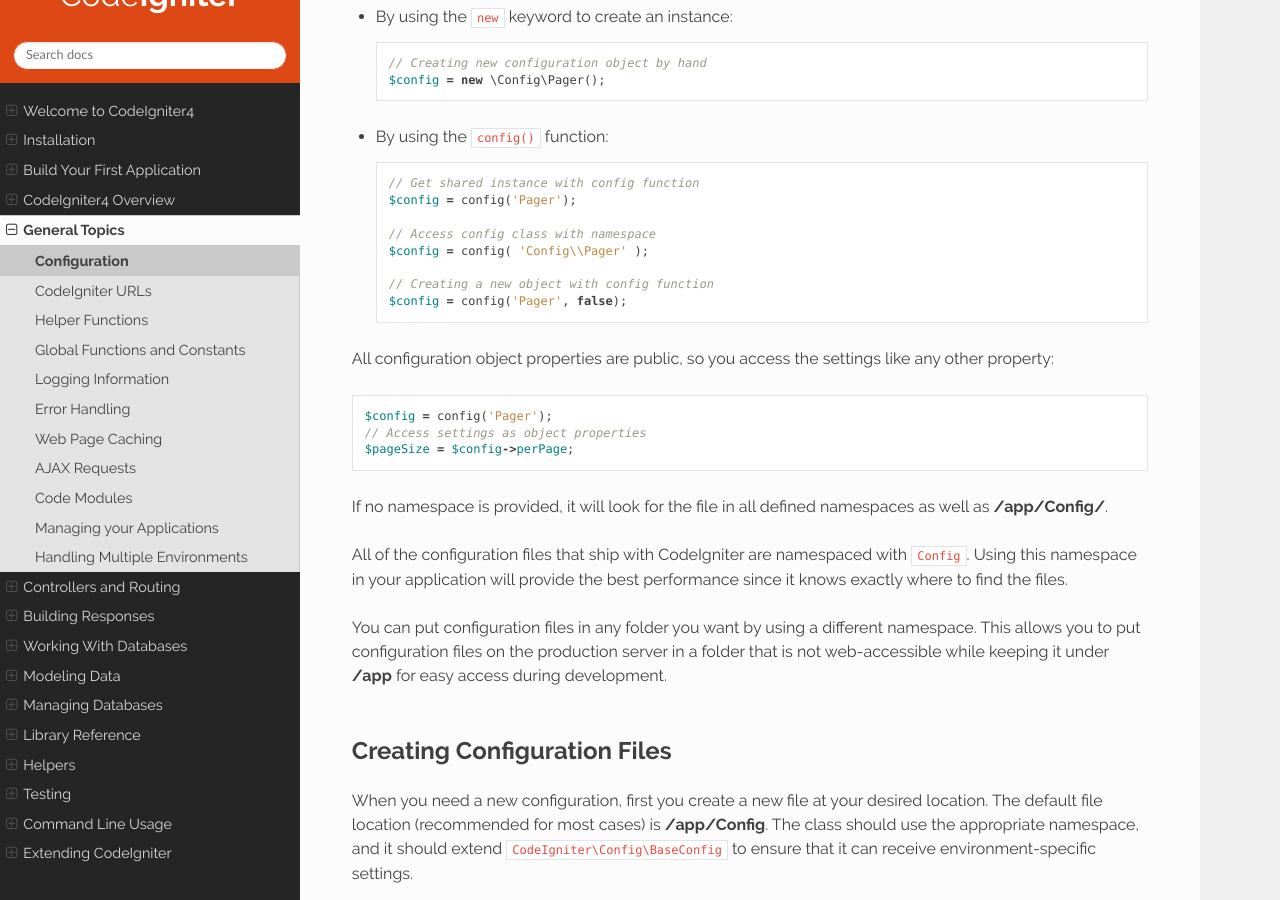
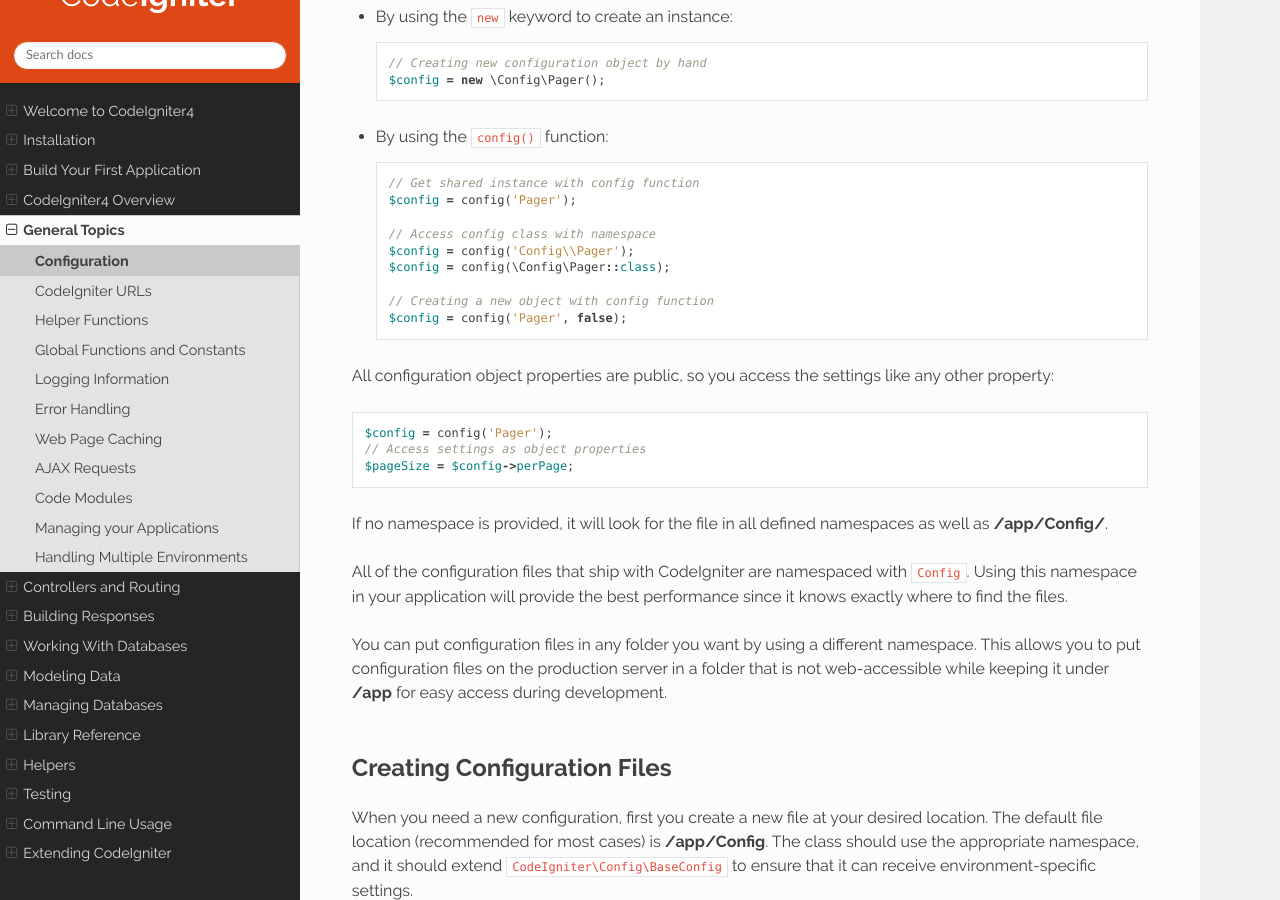
Before and after one commit to NEKOGET/ci4_user_guide_src, a Sphinx documentation site: the page built from source/general/configuration.rst, in a window 1280 px wide and 900 px high, scrolled down 780 px. Built offline with Sphinx 7.4.7 and the Read the Docs theme 2.0.0, drawn with Linux system fonts in a browser that asks for light colours.

Commit message:
docs: add ::class sample

```diff
--- a/source/general/configuration.rst
+++ b/source/general/configuration.rst
@@ -31,7 +31,8 @@ You can access configuration files for your classes in several different ways.
     $config = config('Pager');
 
     // Access config class with namespace
-    $config = config( 'Config\\Pager' );
+    $config = config('Config\\Pager');
+    $config = config(\Config\Pager::class);
 
     // Creating a new object with config function
     $config = config('Pager', false);
```
